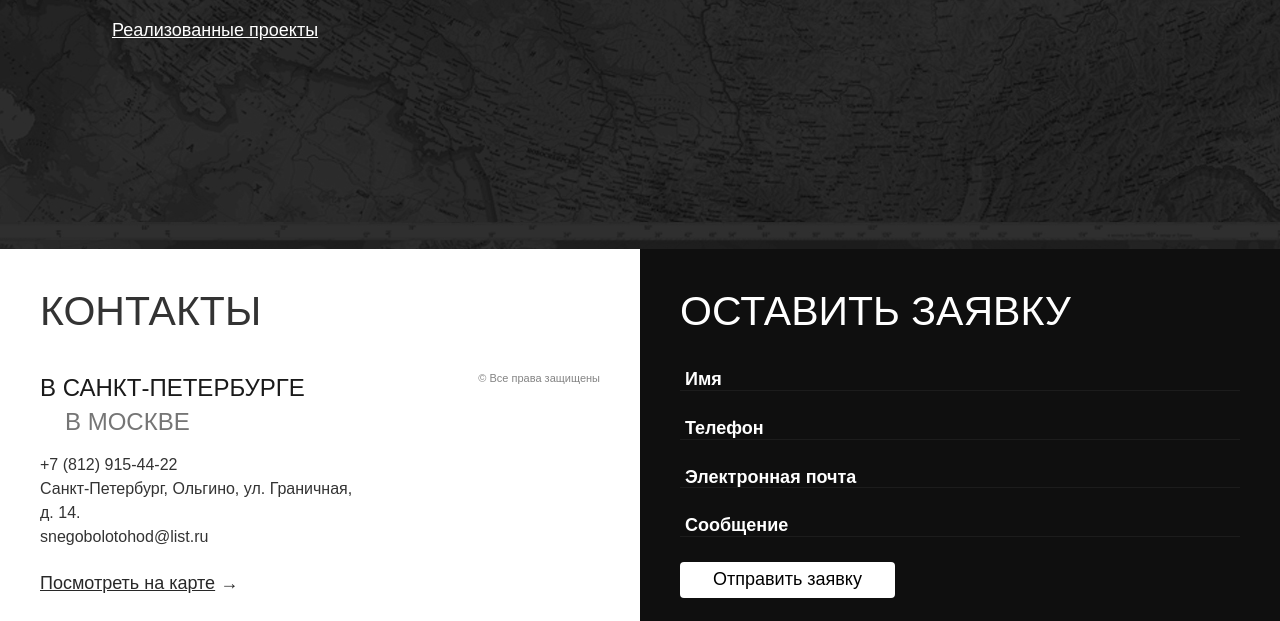
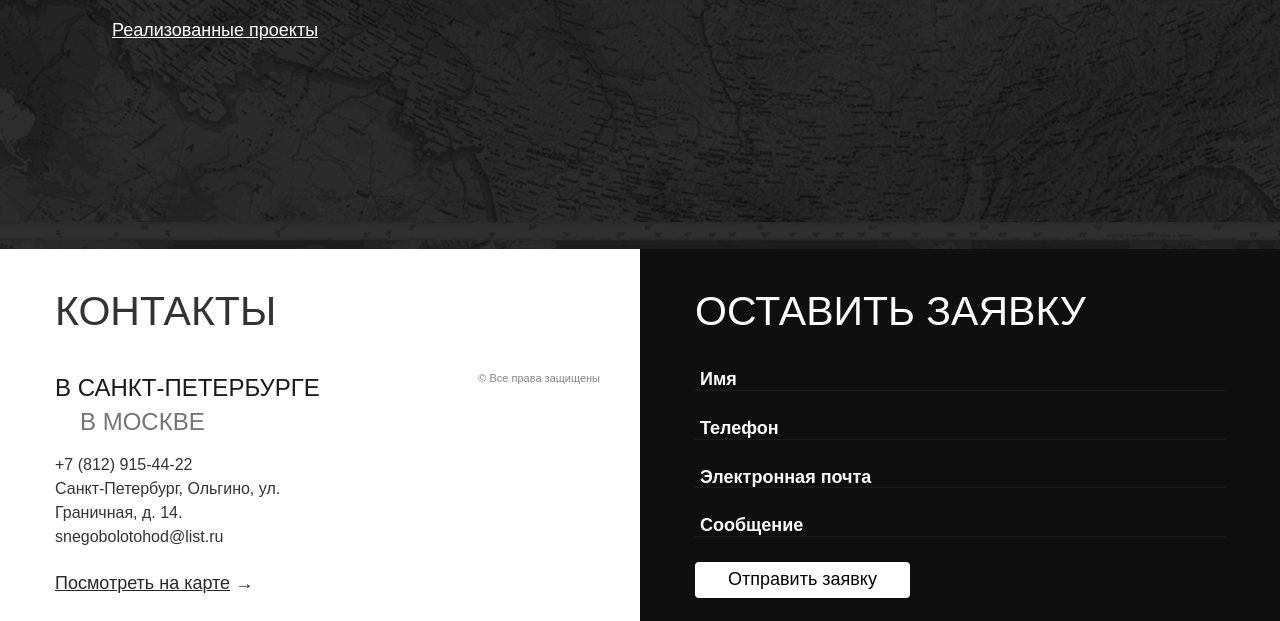
Before and after one commit to redYulia/vezdehod, a website: page about.html in a window 1280 px wide. Shown: the part 717-1338 px from the top of the page. Drawn offline with Linux system fonts and the light colour scheme; a web font is replaced by a local one.

Commit message:
container width at large screen fixed

```diff
--- a/assets/css/media.less
+++ b/assets/css/media.less
@@ -1,9 +1,20 @@
+@media (min-width: 1280px) {
+    .container {
+        width: 1280px;
+    }
+    .text-col .container {
+        padding: 0 15px;
+    }
+    #mainNav.navbar-not-home .container {
+        width: 1280px;
+    }
+}
 @media (min-width: 1200px) {
     #home-page .container {
         width: 100%;
     }
 }
-@media (min-width: 1086px) {
+@media (min-width: 1086px) and (max-width: 1280px) {
     .container {
         width: 1086px;
     }
```
Also changed, not shown: assets/css/media.css.
